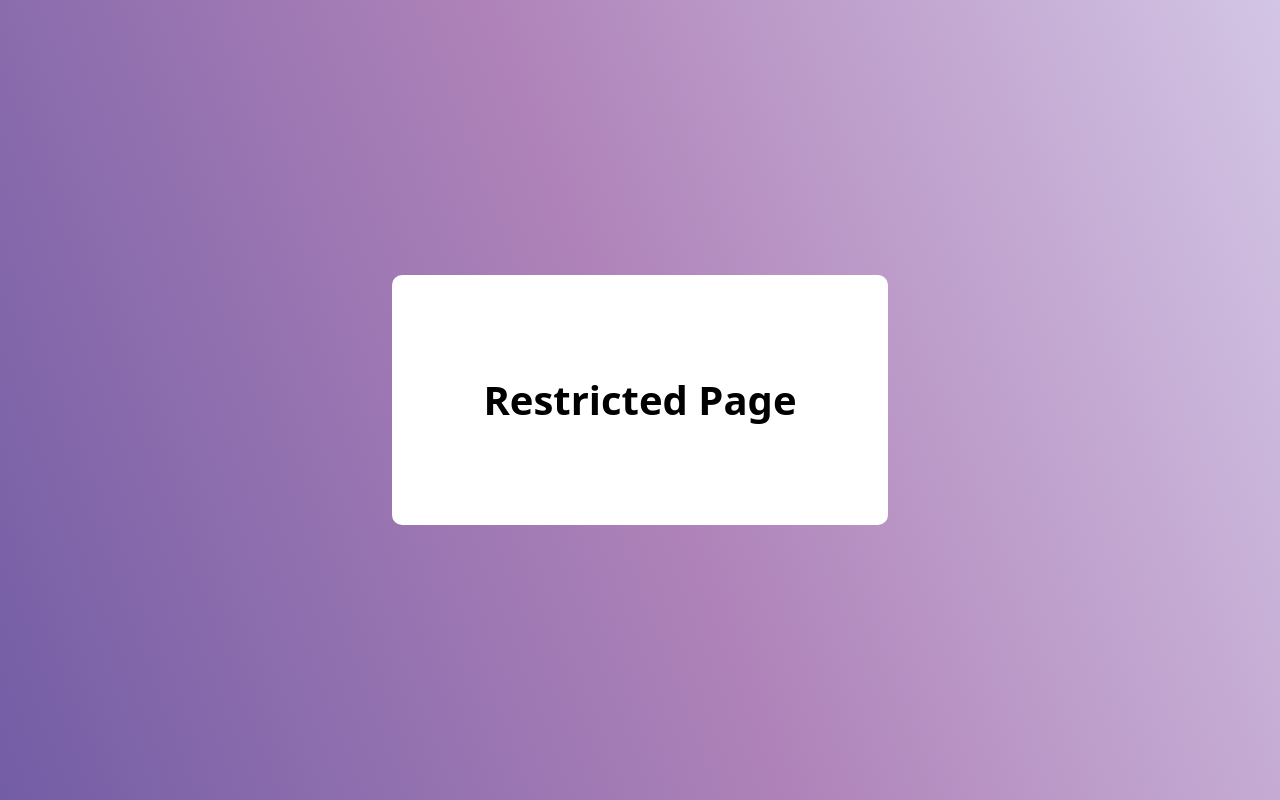
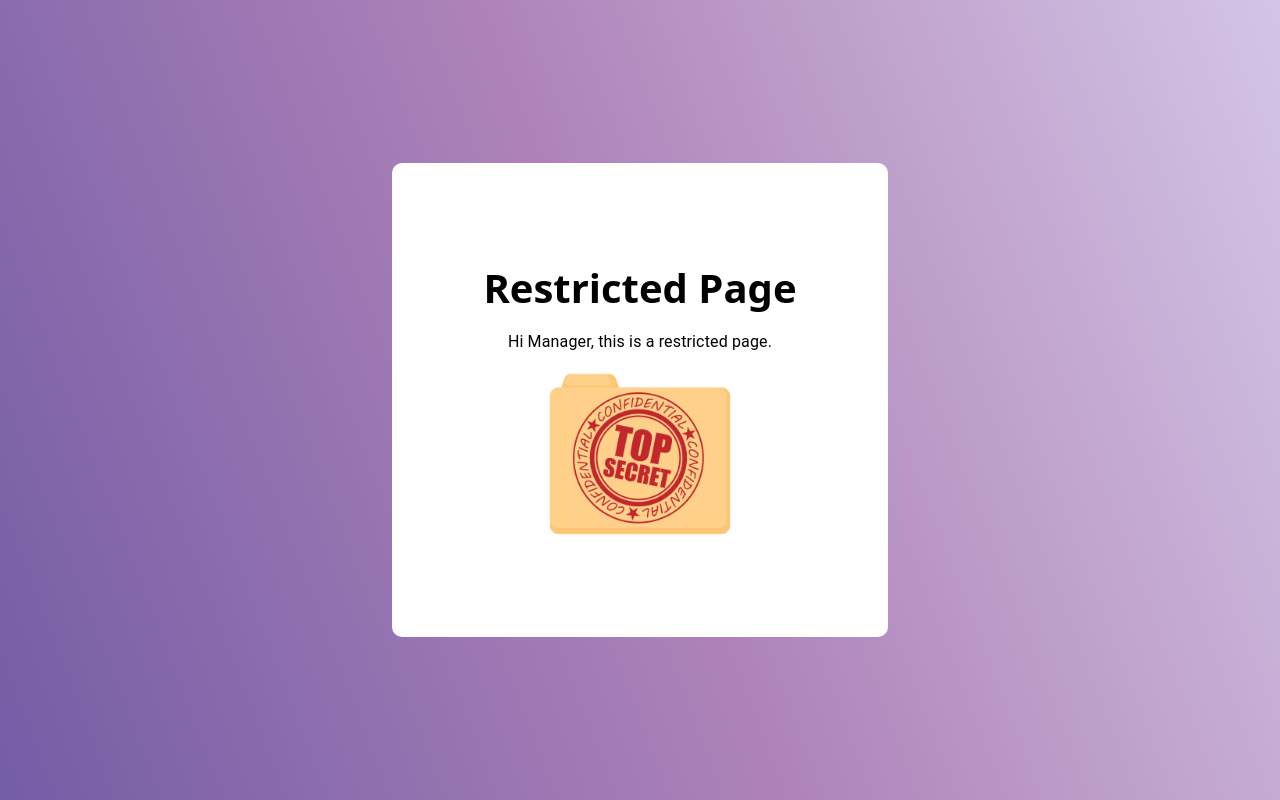
Before and after one commit to wjayjay123/DXCAssessment, a React (Create React App) app in the folder LoginApp/LoginappFrontend/loginapp-frontend/: page /Restricted in a window 1280 px wide. Built offline with nearby package versions, Linux system fonts and the light colour scheme.

Commit message:
Added image to restricted page

```diff
--- a/LoginApp/LoginappFrontend/loginapp-frontend/src/pages/Restricted.jsx
+++ b/LoginApp/LoginappFrontend/loginapp-frontend/src/pages/Restricted.jsx
@@ -1,8 +1,17 @@
+import { Typography } from "@mui/material";
+import Image from "../image/topsecret.png";
+
 export const Restricted = () => {
   return (
     <div className="App">
       <div className="auth-form-container">
         <label className="header-label">Restricted Page</label>
+        <Typography
+          style={{ color: "black", fontSize: "big", textAlign: "center" }}
+        >
+          Hi Manager, this is a restricted page.
+        </Typography>
+        <img src={Image} height="200px" width="200px" />
       </div>
     </div>
   );
```
Also changed, not shown: LoginApp/LoginappFrontend/loginapp-frontend/src/image/topsecret.png (added).
